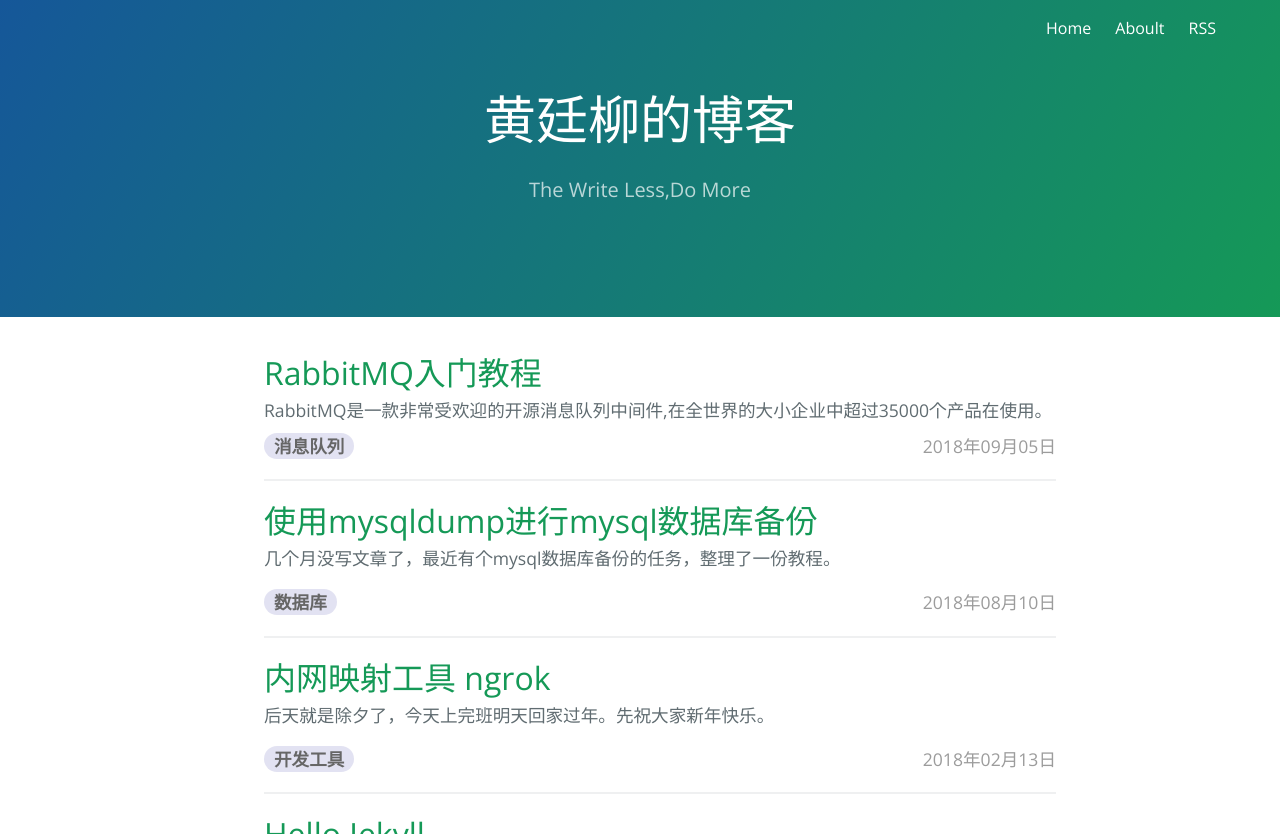
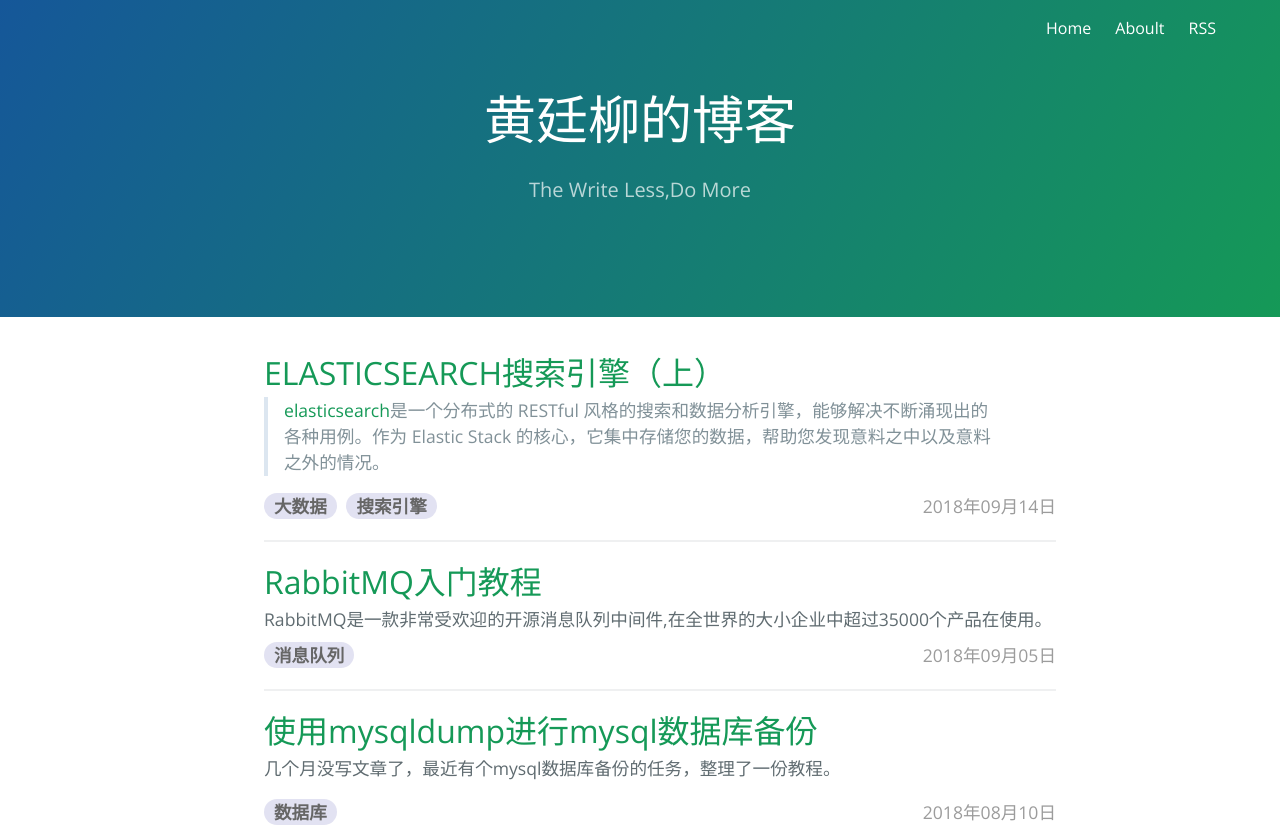
Before and after one commit to huangtingliu/huangtingliu, a Jekyll site: the page built from index.html, in a window 1280 px wide and 900 px high, cut to the strip 0-834 px from the top of the window. Built offline with Jekyll 4.4.1, drawn with Linux system fonts in a browser that asks for light colours; comment, search, counter and statistics services are not loaded; some of the changed lines change nothing that is shown.

Commit message:
ELASTICSEARCH搜索引擎（上）

````diff
--- a/_layouts/default.html
+++ b/_layouts/default.html
@@ -1,8 +1,5 @@
 <!DOCTYPE html>
 <html lang="{{ site.lang | default: "en-US" }}">
-
-
-
   <head>
     <meta charset="UTF-8">
 
--- /dev/null
+++ b/_posts/technology/2018-09-14-ELASTICSEARCH.MD
@@ -0,0 +1,114 @@
+---
+layout: default
+title: ELASTICSEARCH搜索引擎（上）
+tags: [大数据,搜索引擎]
+imgPath: 2018-09-14-ELASTICSEARCH
+---
+> [elasticsearch](https://www.elastic.co/)是一个分布式的 RESTful 风格的搜索和数据分析引擎，能够解决不断涌现出的各种用例。作为 Elastic Stack 的核心，它集中存储您的数据，帮助您发现意料之中以及意料之外的情况。
+
+本文介绍在windows下elasticsearch的使用
+
+# 一、elasticsearch安装
+### 1. 下载elasticseach(本文下载的是6.3.1)
+<https://www.elastic.co/downloads/elasticsearch>
+解压下载的压缩文件，试着启动，在解压的目录的bin下运行elasticsearch.bat文件，启动成功后、默认地址127.0.0.1:9200，会出现介绍elasticsearch的json格式串
+![]({{site.url}}{{site.post-img-dir}}/{{page.imgPath}}/1downloaded-aboult.png)
+
+# 二、单实例插件安装
+elasticsearch有许多插件可以使用，本文以web可视化插件elasticsearch-head为例
+
+### 1. 在github上下载web可视化插件 mobz/elasticsearch-head，解压
+<https://github.com/mobz/elasticsearch-head>
+
+### 2. 这里需要安装node.js（v6.0版本以上），检查node环境，node -v命令检查nodejs版本号
+
+### 3. 在elasticsearch-head解压目录下，npm install 命令安装依赖
+
+### 4. 试着运行elasticsearch-head，在解压目录下运行
+```
+npm run start
+```
+命令启动，打开浏览器输入默认地址127.0.0.1::9100查看
+可以看到这时连接状态是未连接，因为和elasticsearch存在跨域访问问题
+
+![]({{site.url}}{{site.post-img-dir}}/{{page.imgPath}}/2head-plugin-downloaded-aboult.png)
+
+### 5. elasticsearch和elasticsearch-head插件跨域配置
+elasticsearch和elasticsearch-head插件是两个独立的个体，互相访问是有跨域问题的。所以需要更改配置
+修改elasticsearch目录下config/elasticsearch.yml文件，在最后一行加上:
+```
+http.cors.enabled: true
+http:cors.allow-origin: "*"
+```
+
+### 6. 重新启动elasticsearch
+进入elasticsearch的bin目录，运行elasticsearch.bat文件
+
+### 7. 重新启动elasticsearch-head，在解压目录下运行
+```
+npm run start
+```
+命令启动，打开浏览器输入默认地址127.0.0.1::9200查看
+可以看到这时连接状态变为:集群健康值：green(0 of 0)  了
+- *green* 代表健康状态,
+- *yellow* 代表集群健康不是很好但可正常用,
+- *red* 代表集群健康已经很差了，可以搜索数据，但是会出现丢失数据的问题
+
+# 三、分布式安装
+为了防止elasticsearch服务崩溃，我们将进行分布式部署。当一台服务器崩溃时，由其他备用服务器进行服务，保证elasticsearch的高可用。
+### 1. 修改elasticsearch配置
+进入elasticsearch目录下，修改config/elasticsearch.yml文件：
+```
+cluster.name: my-cluster
+node.name: my-master-application
+node.master: true
+network.host: 127.0.0.1
+```
+- cluster.name:   设置集群名字
+- node.name:   设置节点名字
+- node.master: 指定为master
+- network.host:  设置绑定IP，端口不修改默认9200
+
+### 2. 重启elasticsearch
+进入elasticsearch的bin目录，运行elasticsearch.bat文件,打开head插件127.0.0.1:9100查看是否正常启动
+你将看到一个master，五角星图标，代表是master节点
+
+### 3.新建从节点
+新建一个文件夹es_slave,将最初下载的elasticsearch压缩包拷贝两份放入其中，分别解压es_slave1和es_slave2
+
+### 4.修改从节点es_slave1和es_slave2的配置文件
+分别修改es_slave1和es_slave2目录下config/elasticsearch.yml文件
+es_slave1的config/elasticsearch.yml文件结尾加上：
+```
+cluster.name: my-cluster
+node.name: my-slave1-application
+network.host: 127.0.0.1
+http.port: 8200
+discovery.zen.ping.unicast.hosts: ["127.0.0.1"]
+```
+es_slave2的config/elasticsearch.yml文件结尾加上：
+```
+cluster.name: my-cluster
+node.name: my-slave2-application
+network.host: 127.0.0.1
+http.port: 8300
+discovery.zen.ping.unicast.hosts: ["127.0.0.1"]
+```
+*discovery.zen.ping.unicast.hosts属性配置了将可以找到master，不加这个是游离于集群之外的，找不到master指挥官*
+
+### 5.启动从节点es_slave1
+进入es_slave1目录执行./bin/elasticsearch -d命令,打开127.0.0.1:9200
+将看到除了一个五角星图标的master节点之外，还多了一个名为my-slave1-application的随从节点
+
+### 6.启动从节点es_slave2
+进入es_slave2目录执行./bin/elasticsearch -d命令,打开127.0.0.1:9200
+将看到除了一个五角星图标的master节点和随从节点slave1之外，还多了一个名为my-slave2-application的随从节点
+![]({{site.url}}{{site.post-img-dir}}/{{page.imgPath}}/5distributed-installed-page.png)
+
+# 四、总结
+总结一下，本文介绍内容分为三部分
+1. elasticsearch的安装运行
+2. 视化插件elasticsearch-head的安装运行
+3. elasticsearch的分布式环境搭建
+
+好了，elasticsearch环境到此就搭建完成了。下期将继续介绍elasticsearch的使用。
````
Also changed, not shown: assets/img/post/2018-09-14-ELASTICSEARCH/1downloaded-aboult.png (added), assets/img/post/2018-09-14-ELASTICSEARCH/2head-plugin-downloaded-aboult.png (added), assets/img/post/2018-09-14-ELASTICSEARCH/5distributed-installed-page.png (added).
